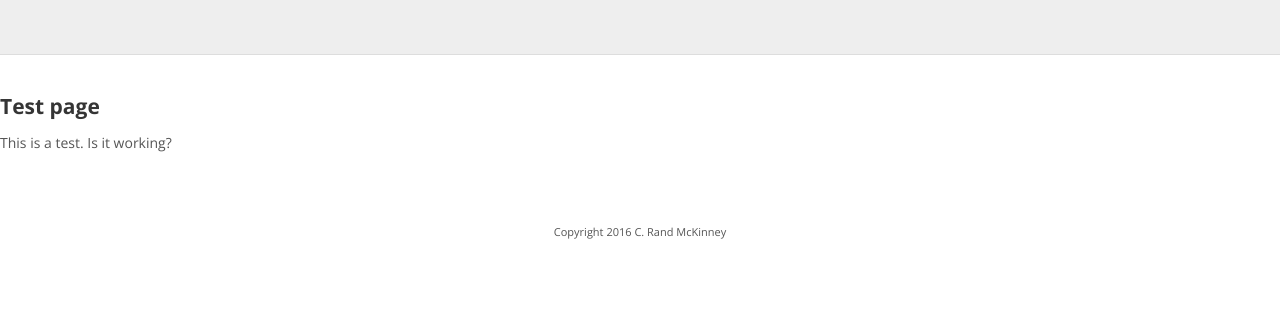
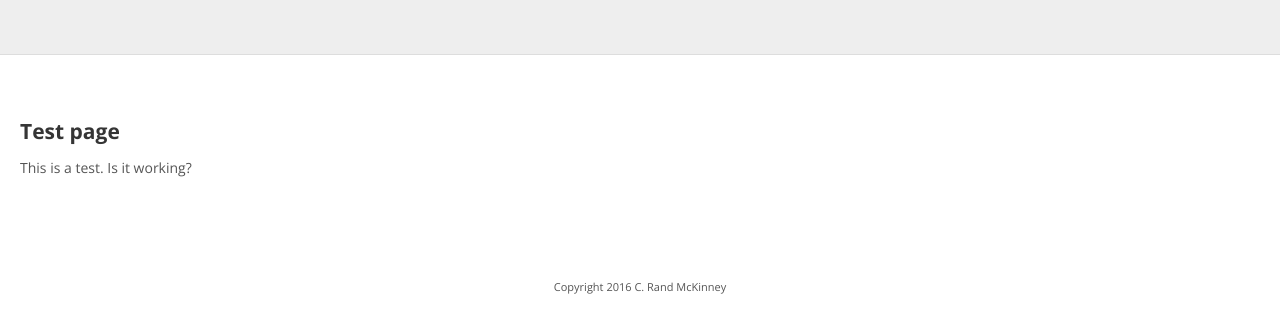
Before and after one commit to crandmck/crandmck.github.io, a Jekyll site: the page built from test.md, in a window 1280 px wide. Shown: the top 333 px of the page. Built offline with Jekyll 4.4.1, drawn with Linux system fonts in a browser that asks for light colours; nearby versions of some CDN libraries.

Commit message:
Update style.css

```diff
--- a/css/style.css
+++ b/css/style.css
@@ -36,6 +36,10 @@ h1, h2, h3 {
 
 .content h1 {
   margin-bottom: 20px;
+}
+
+.page-content {
+ padding: 20px;
 }
 
 p em {
```
